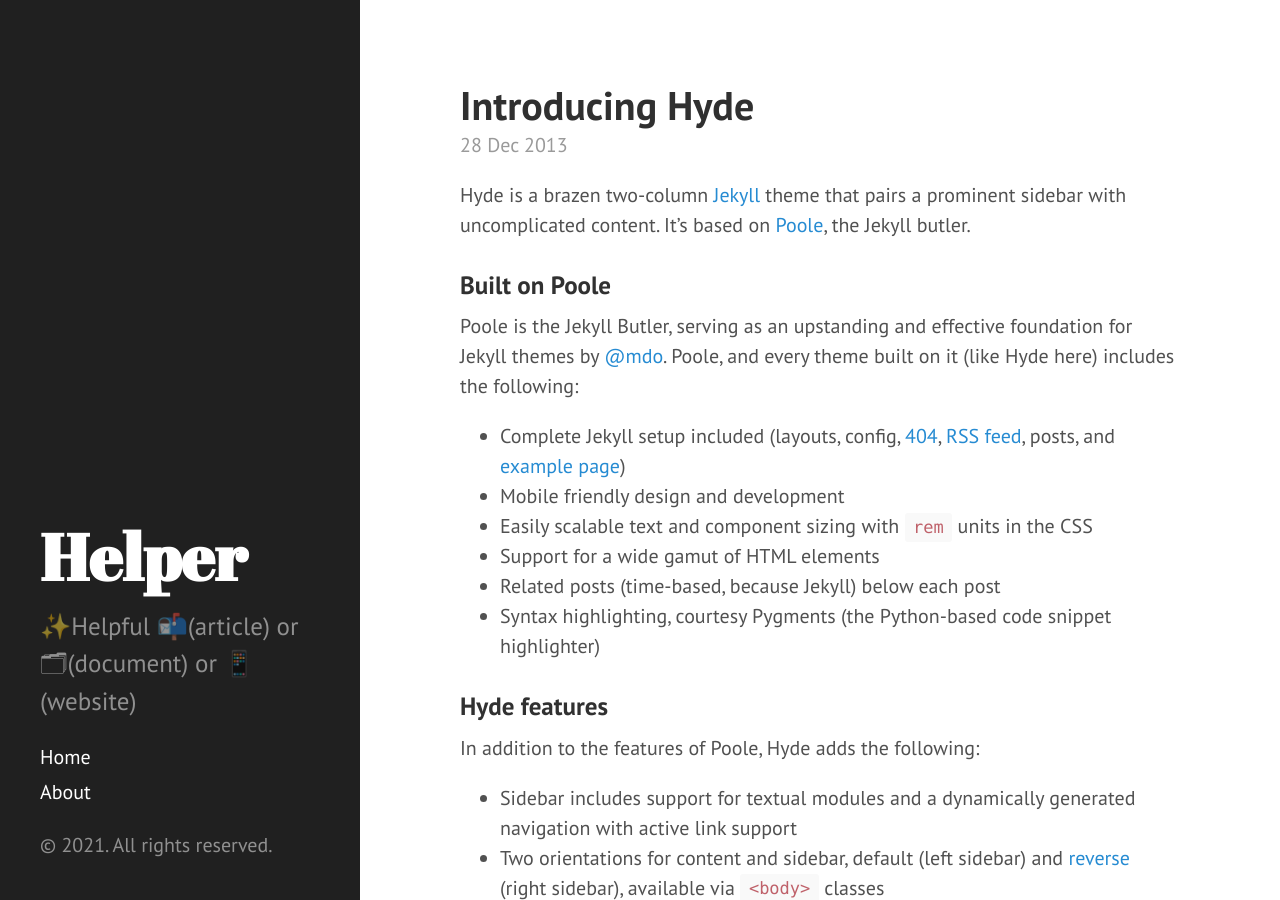
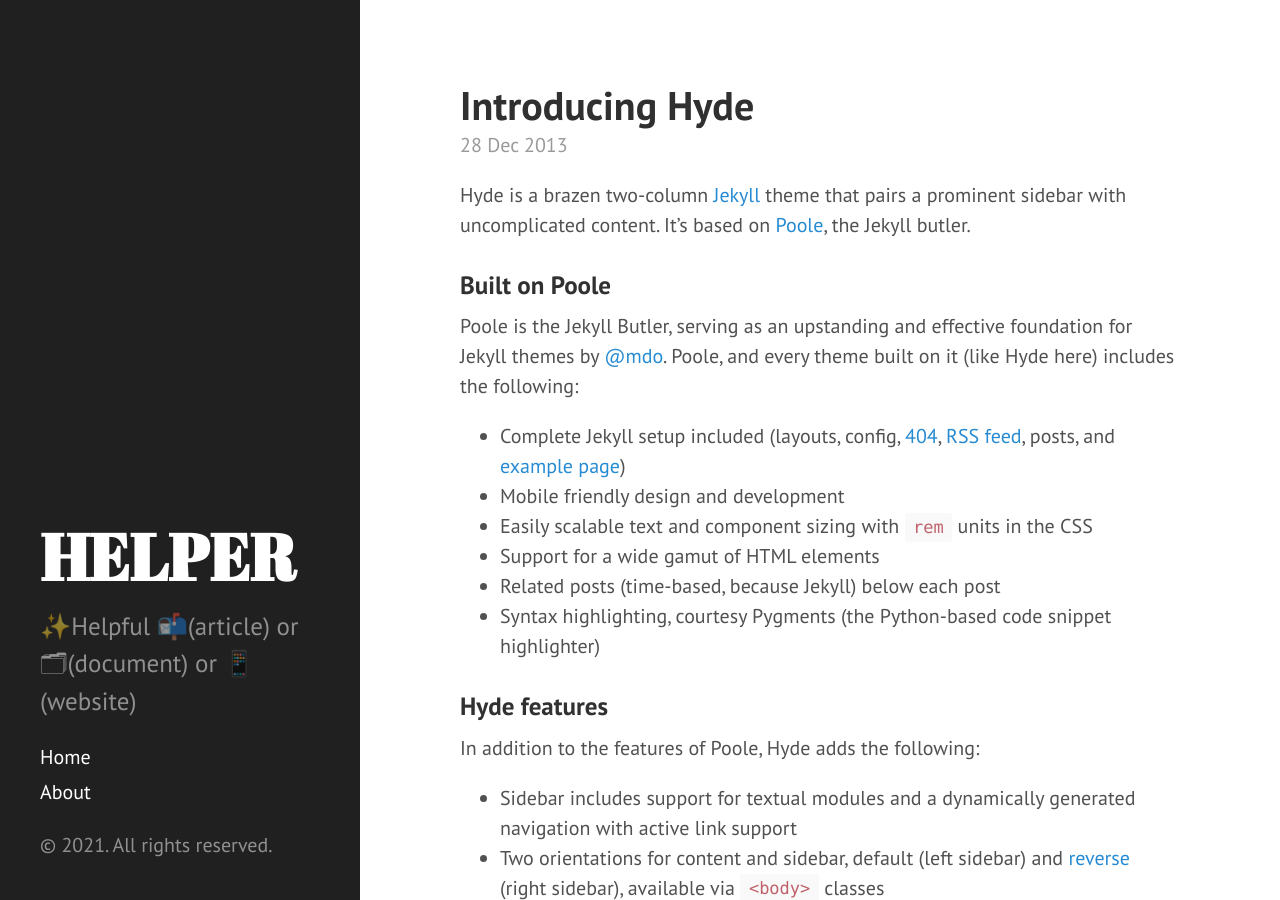
Before and after one commit to bin-e/helper, a Jekyll site: the page built from index.html, in a window 1280 px wide and 900 px high. Built offline with Jekyll 4.4.1, drawn with Linux system fonts in a browser that asks for light colours; Markdown is read by kramdown in place of the engine named in the settings; the list of posts is cut into pages by our own code.

```diff
--- a/_config.yml
+++ b/_config.yml
@@ -7,7 +7,7 @@ permalink:        pretty
 relative_permalinks: false
 
 # Setup
-title:            Helper
+title:            HELPER
 tagline:          'A Jekyll theme'
 description:      '✨Helpful 📬(article) or 🗂(document) or 📱(website)'
 url:              https://helper.bin-e.com/
```
